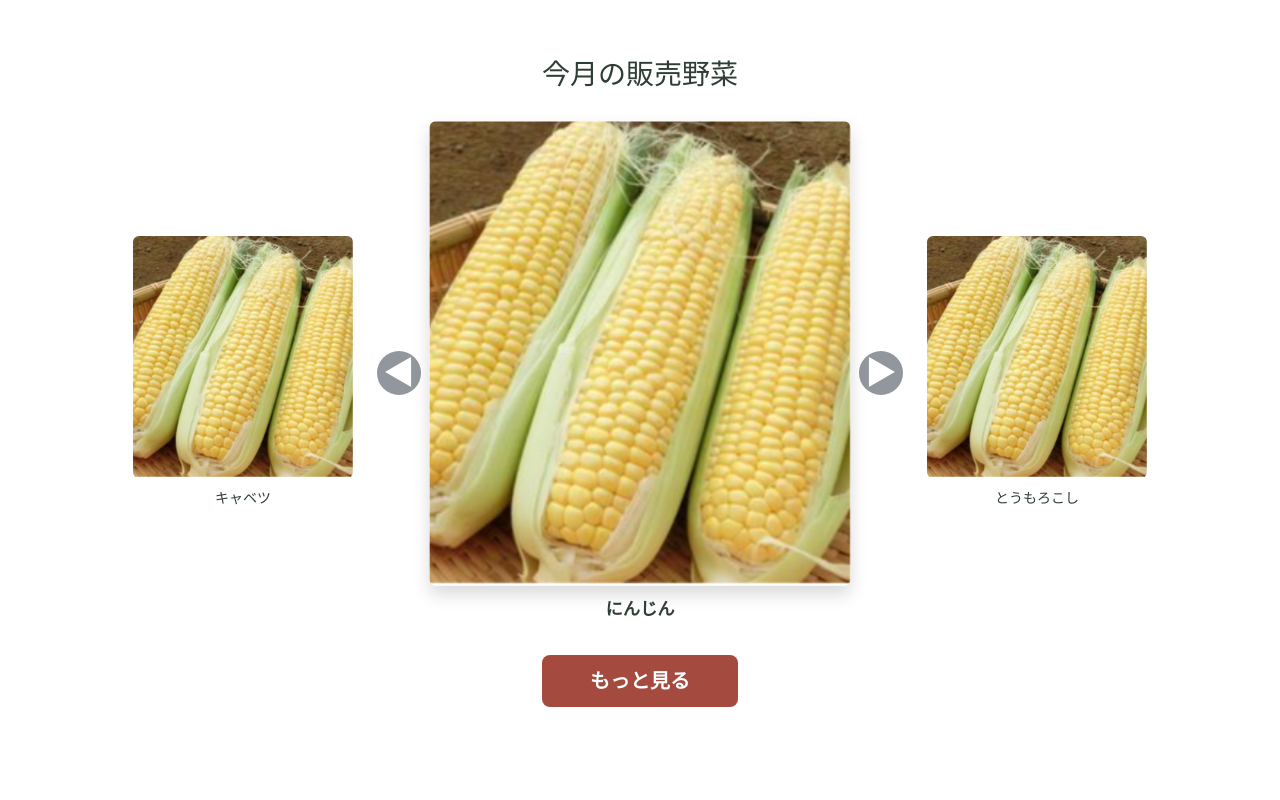
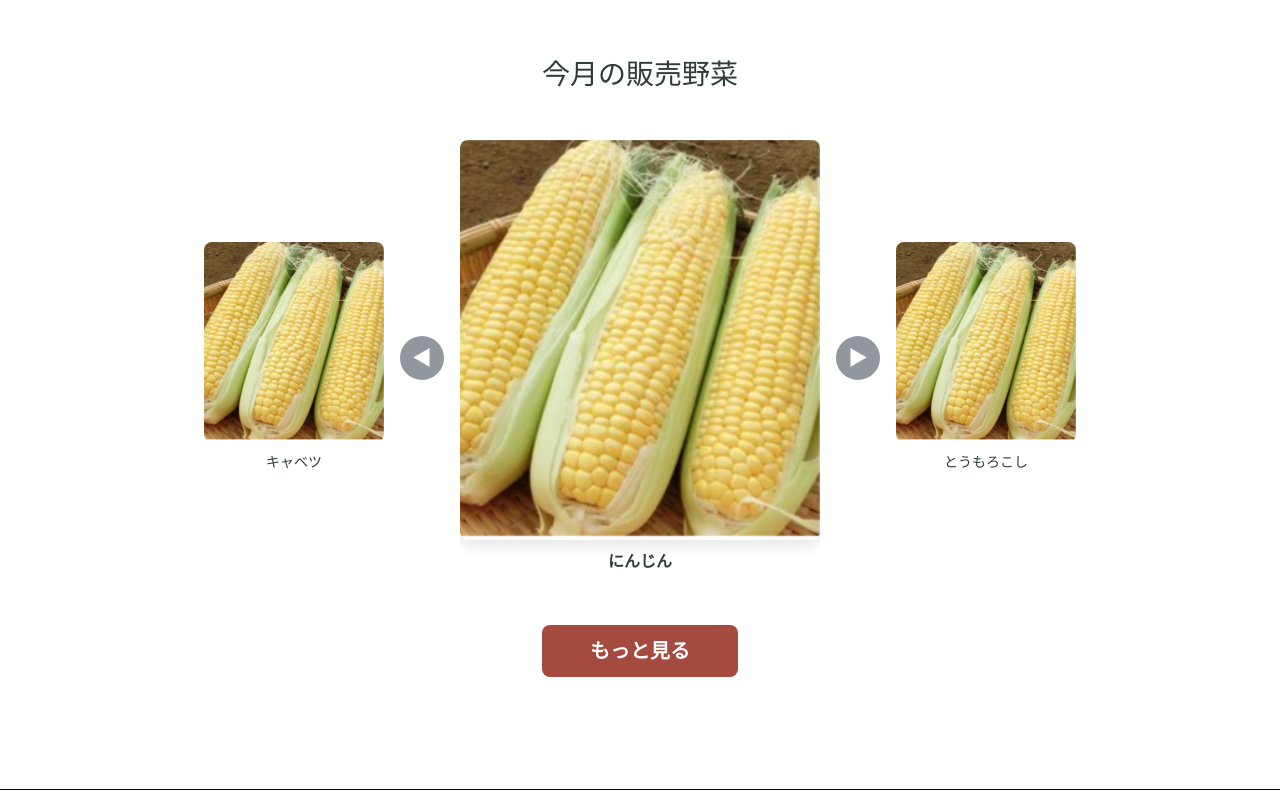
Before and after one commit to kuragechan1001/BambooVillageFarm-, a Next.js app in the folder next-app/: page / in a window 1280 px wide. Shown: the part 2080-2880 px from the top of the page. Built offline with nearby package versions, Linux system fonts and the light colour scheme.

Commit message:
フッダーとスライダー修正

```diff
--- a/next-app/app/globals.css
+++ b/next-app/app/globals.css
@@ -8,11 +8,25 @@
 }
 
 /* ページ全体の基本スタイル */
+html {
+  height: 100%;
+}
+
 body {
   font-family: "Hiragino Kaku Gothic ProN", "Hiragino Sans", "Meiryo", sans-serif;
   line-height: 1.8;
   color: #333;
   padding-top: 80px;
+  min-height: 100%;
+  min-height: 100vh;
+  display: flex;
+  flex-direction: column;
+}
+
+/* メインを伸ばして、フッターを常に画面下に固定（コンテンツが短いときも浮き上がらない） */
+.page-main {
+  flex: 1 0 auto;
+  width: 100%;
 }
 
 /* 大まかなレイアウトは Bootstrap の .container / .row / .col を使用 */
@@ -303,13 +317,15 @@ section {
    ======================================== */
 .footer {
   background-color: #363636;
-  background-image: url("/image/footer_background.png");
+  /* 画像は Footer.tsx のインライン style で指定（GitHub Pages の basePath 対応） */
   background-position: left center;
   background-repeat: no-repeat;
   background-size: auto 100%;
   color: white;
   padding: 48px 32px 24px;
   position: relative;
+  width: 100%;
+  flex-shrink: 0;
 }
 
 .scroll-top-btn {
@@ -337,24 +353,17 @@ section {
 .footer-main {
   max-width: 1200px;
   margin: 0 auto;
-  display: flex;
-  flex-wrap: wrap;
-  justify-content: space-between;
+  display: grid;
+  grid-template-columns: auto 1fr auto;
   align-items: flex-start;
   gap: 40px;
   padding-bottom: 32px;
 }
 
 .footer-left {
-  display: flex;
-  align-items: center;
-  gap: 16px;
-}
-
-.footer-bamboo {
-  width: 60px;
-  height: auto;
-  object-fit: contain;
+  /* 背景画像の竹＋文字が左に出るので、スペースだけ確保 */
+  min-width: 180px;
+  min-height: 80px;
 }
 
 .footer-logo-text {
@@ -369,6 +378,7 @@ section {
 .footer-center {
   display: flex;
   align-items: center;
+  justify-content: center;
 }
 
 .footer-social {
@@ -450,10 +460,37 @@ section {
   margin: 0;
 }
 
+@media (max-width: 992px) {
+  .footer {
+    /* タブレット幅あたりで背景の「Bamboo Village Farm」文字とリンクが重なるので、背景画像をオフにして黒一色に */
+    background-image: none !important;
+    background-color: #1a1a1a;
+  }
+
+  .footer-main {
+    grid-template-columns: 1fr;
+    justify-items: center;
+    text-align: center;
+    gap: 28px;
+    padding-bottom: 24px;
+  }
+
+  .footer-left {
+    display: none;
+  }
+
+  .footer-right {
+    flex-wrap: wrap;
+    justify-content: center;
+    gap: 24px 32px;
+  }
+}
+
 @media (max-width: 768px) {
   .footer {
     padding: 32px 16px 24px;
-    background-image: none;
+    background-image: none !important;
+    background-color: #1a1a1a;
   }
 
   .scroll-top-btn {
@@ -462,23 +499,6 @@ section {
     width: 40px;
     height: 40px;
     font-size: 18px;
-  }
-
-  .footer-main {
-    flex-direction: column;
-    align-items: center;
-    text-align: center;
-    gap: 28px;
-    padding-bottom: 24px;
-  }
-
-  .footer-left {
-    flex-direction: column;
-    gap: 12px;
-  }
-
-  .footer-bamboo {
-    width: 48px;
   }
 
   .footer-logo-text {
@@ -607,48 +627,141 @@ section {
 }
 
 /* ========================================
-   野菜カルーセル・モバイル用（768px以下）
-   左右のスライドを非表示、中央のみ表示してはみ出し防止
+   野菜カルーセル
    ======================================== */
+.vegetable-carousel {
+  display: flex;
+  flex-wrap: nowrap; /* 折り返すと右画像が下に落ちるので禁止 */
+  align-items: center;
+  justify-content: center;
+  gap: 1rem;
+  width: 100%;
+  max-width: 100%;
+  overflow: hidden;
+  padding: 0 8px;
+}
+
+.vegetable-carousel-side {
+  flex: 0 0 180px;
+  width: 180px;
+  max-width: 18vw;
+  overflow: hidden; /* スライドアニメではみ出さない */
+  position: relative;
+}
+
+.vegetable-carousel-side img {
+  width: 100%;
+  height: 200px;
+  object-fit: cover;
+  border-radius: 8px;
+  display: block;
+}
+
+.vegetable-carousel-center {
+  flex: 0 1 360px;
+  width: 360px;
+  max-width: 42vw;
+  z-index: 2;
+  overflow: hidden; /* スライドアニメではみ出さない */
+  position: relative;
+}
+
+.vegetable-carousel-center img {
+  width: 100%;
+  height: 400px;
+  object-fit: cover;
+  border-radius: 8px;
+  box-shadow: 0 4px 16px rgba(0, 0, 0, 0.12);
+  display: block;
+}
+
+.vegetable-carousel-slide {
+  width: 100%;
+}
+
+.vegetable-carousel-btn {
+  flex-shrink: 0;
+  width: 44px;
+  height: 44px;
+  border: none;
+  border-radius: 50%;
+  background-color: rgba(108, 117, 125, 0.75);
+  color: #fff;
+  font-size: 1.25rem;
+  cursor: pointer;
+  display: flex;
+  align-items: center;
+  justify-content: center;
+  transition: background-color 0.2s ease, transform 0.15s ease;
+}
+
+.vegetable-carousel-btn:hover:not(:disabled) {
+  background-color: rgba(108, 117, 125, 0.95);
+  transform: scale(1.06);
+}
+
+.vegetable-carousel-btn:disabled {
+  opacity: 0.6;
+  cursor: default;
+}
+
+/* タブレット〜中幅：左右を隠して中央＋矢印だけ（はみ出し防止） */
+@media (max-width: 1100px) {
+  .vegetable-carousel-side {
+    display: none;
+  }
+
+  .vegetable-carousel-center {
+    flex: 1 1 auto;
+    width: auto;
+    max-width: 420px;
+  }
+
+  .vegetable-carousel-center img {
+    height: auto;
+    max-height: 360px;
+    aspect-ratio: 9 / 10;
+  }
+}
+
+/* スマホ */
 @media (max-width: 768px) {
   .vegetable-carousel {
-    flex-wrap: nowrap;
-    overflow: hidden;
-    gap: 6px;
-    padding-left: 4px;
-    padding-right: 4px;
+    gap: 8px;
+    padding: 0 4px;
   }
+
   .vegetable-carousel-side {
-    display: none !important;
+    display: none;
   }
+
   .vegetable-carousel-center {
-    width: auto !important;
     flex: 1 1 0;
     min-width: 0;
     max-width: none;
-    transform: none !important;
   }
+
   .vegetable-carousel-center img {
-    width: 100% !important;
-    height: auto !important;
+    width: 100%;
+    height: auto;
     max-height: 220px;
-    object-fit: cover;
+    aspect-ratio: auto;
   }
+
   .vegetable-carousel-center p {
-    margin-top: 6px !important;
-    margin-bottom: 0 !important;
-    font-size: 14px !important;
+    font-size: 14px;
   }
-  /* 矢印ボタン小型化で詰める */
-  .vegetable-carousel .rounded-circle {
-    width: 36px !important;
-    height: 36px !important;
-    font-size: 20px !important;
+
+  .vegetable-carousel-btn {
+    width: 36px;
+    height: 36px;
+    font-size: 18px;
   }
-  /* 今月の販売野菜セクション・モバイルで余白詰め */
+
   .section-vegetable .container h3 {
     margin-bottom: 16px !important;
   }
+
   .section-vegetable .section-vegetable-btn {
     padding-top: 16px !important;
     padding-bottom: 16px !important;
--- a/next-app/app/layout.tsx
+++ b/next-app/app/layout.tsx
@@ -18,7 +18,7 @@ export default function RootLayout({
     <html lang="ja">
       <body>
         <Header />
-        {children}
+        <main className="page-main">{children}</main>
         <Footer />
       </body>
     </html>
--- a/next-app/components/Footer.tsx
+++ b/next-app/components/Footer.tsx
@@ -1,6 +1,8 @@
 "use client";
 
 import Link from "next/link";
+
+const BASE = process.env.NEXT_PUBLIC_BASE_PATH || "";
 
 export default function Footer() {
   const scrollTop = () => {
@@ -11,7 +13,8 @@ export default function Footer() {
     <footer
       className="footer"
       style={{
-        backgroundImage: `url("${process.env.NEXT_PUBLIC_BASE_PATH || ""}/image/footer_background.png")`,
+        // ダブルクォートだと HTML の style="..." が壊れるので、単一クォートにする
+        backgroundImage: `url('${BASE}/image/footer_background.png')`,
       }}
     >
       <button
@@ -23,10 +26,8 @@ export default function Footer() {
         ↑
       </button>
       <div className="footer-main">
-        <div className="footer-left">
-          {/* eslint-disable-next-line @next/next/no-img-element */}
-          <img src={`${process.env.NEXT_PUBLIC_BASE_PATH || ""}/image/footer.png`} alt="" className="footer-bamboo" />
-        </div>
+        {/* 左は background 画像（竹＋文字）が見えるので、別の img は置かない */}
+        <div className="footer-left" aria-hidden="true" />
         <div className="footer-center">
           <div className="footer-social">
             <a
--- a/next-app/components/VegetableCarousel.tsx
+++ b/next-app/components/VegetableCarousel.tsx
@@ -1,6 +1,7 @@
 "use client";
 
 import { useState } from "react";
+import { motion, AnimatePresence } from "framer-motion";
 
 const SLIDES = [
   { src: "/image/veg.png", alt: "にんじん", caption: "にんじん" },
@@ -13,74 +14,144 @@ const SLIDES = [
 
 const BASE = process.env.NEXT_PUBLIC_BASE_PATH ?? "";
 
+/** 進む方向に合わせて、左右からスライドイン／アウトする */
+const slideVariants = {
+  enter: (direction: number) => ({
+    x: direction > 0 ? 72 : -72,
+    opacity: 0,
+    scale: 0.96,
+  }),
+  center: {
+    x: 0,
+    opacity: 1,
+    scale: 1,
+  },
+  exit: (direction: number) => ({
+    x: direction > 0 ? -72 : 72,
+    opacity: 0,
+    scale: 0.96,
+  }),
+};
+
+const sideVariants = {
+  enter: (direction: number) => ({
+    x: direction > 0 ? 36 : -36,
+    opacity: 0,
+  }),
+  center: {
+    x: 0,
+    opacity: 1,
+  },
+  exit: (direction: number) => ({
+    x: direction > 0 ? -36 : 36,
+    opacity: 0,
+  }),
+};
+
 export default function VegetableCarousel() {
   const [centerIndex, setCenterIndex] = useState(0);
+  const [direction, setDirection] = useState(0);
+  const [isAnimating, setIsAnimating] = useState(false);
   const n = SLIDES.length;
 
   const left = SLIDES[(centerIndex - 1 + n) % n];
   const center = SLIDES[centerIndex];
   const right = SLIDES[(centerIndex + 1) % n];
 
-  const goPrev = () => setCenterIndex((i) => (i - 1 + n) % n);
-  const goNext = () => setCenterIndex((i) => (i + 1) % n);
+  const goPrev = () => {
+    if (isAnimating) return;
+    setDirection(-1);
+    setCenterIndex((i) => (i - 1 + n) % n);
+  };
 
-  const centerSize = { width: 390, height: 430 };
-  const sideSize = { width: 220, height: 242 };
-  const imgStyleBase = { objectFit: "cover" as const, borderRadius: 8 };
+  const goNext = () => {
+    if (isAnimating) return;
+    setDirection(1);
+    setCenterIndex((i) => (i + 1) % n);
+  };
 
   return (
-    <div className="vegetable-carousel d-flex align-items-center justify-content-center flex-wrap" style={{ gap: "1.5rem" }}>
-      <div className="vegetable-carousel-side text-center" style={{ width: sideSize.width }}>
-        <img
-          src={BASE + left.src}
-          alt={left.alt}
-          className="w-100 rounded"
-          style={{ ...imgStyleBase, ...sideSize }}
-        />
-        <p className="mt-2 mb-0 small">{left.caption}</p>
+    <div className="vegetable-carousel">
+      {/* 左の小さい画像 */}
+      <div className="vegetable-carousel-side text-center">
+        <AnimatePresence mode="wait" custom={direction} initial={false}>
+          <motion.div
+            key={`left-${centerIndex}`}
+            className="vegetable-carousel-slide"
+            custom={direction}
+            variants={sideVariants}
+            initial="enter"
+            animate="center"
+            exit="exit"
+            transition={{ duration: 0.35, ease: [0.22, 1, 0.36, 1] }}
+          >
+            {/* eslint-disable-next-line @next/next/no-img-element */}
+            <img src={BASE + left.src} alt={left.alt} />
+            <p className="mt-2 mb-0 small">{left.caption}</p>
+          </motion.div>
+        </AnimatePresence>
       </div>
 
       <button
         type="button"
         onClick={goPrev}
-        className="flex-shrink-0 border-0 rounded-circle bg-secondary bg-opacity-75 text-white d-flex align-items-center justify-content-center fs-2"
-        style={{ width: 44, height: 44, cursor: "pointer" }}
+        className="vegetable-carousel-btn"
         aria-label="前へ"
+        disabled={isAnimating}
       >
         ◀︎
       </button>
 
-      <div
-        className="vegetable-carousel-center text-center position-relative"
-        style={{ width: centerSize.width, zIndex: 2, transform: "scale(1.08)" }}
-      >
-        <img
-          src={BASE + center.src}
-          alt={center.alt}
-          className="w-100 rounded shadow"
-          style={{ ...imgStyleBase, ...centerSize }}
-        />
-        <p className="mt-2 mb-0 fw-semibold">{center.caption}</p>
+      {/* 中央の大きい画像 */}
+      <div className="vegetable-carousel-center text-center">
+        <AnimatePresence mode="wait" custom={direction} initial={false}>
+          <motion.div
+            key={`center-${centerIndex}`}
+            className="vegetable-carousel-slide"
+            custom={direction}
+            variants={slideVariants}
+            initial="enter"
+            animate="center"
+            exit="exit"
+            transition={{ duration: 0.4, ease: [0.22, 1, 0.36, 1] }}
+            onAnimationStart={() => setIsAnimating(true)}
+            onAnimationComplete={() => setIsAnimating(false)}
+          >
+            {/* eslint-disable-next-line @next/next/no-img-element */}
+            <img src={BASE + center.src} alt={center.alt} />
+            <p className="mt-2 mb-0 fw-semibold">{center.caption}</p>
+          </motion.div>
+        </AnimatePresence>
       </div>
 
       <button
         type="button"
         onClick={goNext}
-        className="flex-shrink-0 border-0 rounded-circle bg-secondary bg-opacity-75 text-white d-flex align-items-center justify-content-center fs-2"
-        style={{ width: 44, height: 44, cursor: "pointer" }}
+        className="vegetable-carousel-btn"
         aria-label="次へ"
+        disabled={isAnimating}
       >
         ▶︎
       </button>
 
-      <div className="vegetable-carousel-side text-center" style={{ width: sideSize.width }}>
-        <img
-          src={BASE + right.src}
-          alt={right.alt}
-          className="w-100 rounded"
-          style={{ ...imgStyleBase, ...sideSize }}
-        />
-        <p className="mt-2 mb-0 small">{right.caption}</p>
+      {/* 右の小さい画像 */}
+      <div className="vegetable-carousel-side text-center">
+        <AnimatePresence mode="wait" custom={direction} initial={false}>
+          <motion.div
+            key={`right-${centerIndex}`}
+            className="vegetable-carousel-slide"
+            custom={direction}
+            variants={sideVariants}
+            initial="enter"
+            animate="center"
+            exit="exit"
+            transition={{ duration: 0.35, ease: [0.22, 1, 0.36, 1] }}
+          >
+            {/* eslint-disable-next-line @next/next/no-img-element */}
+            <img src={BASE + right.src} alt={right.alt} />
+            <p className="mt-2 mb-0 small">{right.caption}</p>
+          </motion.div>
+        </AnimatePresence>
       </div>
     </div>
   );
```
